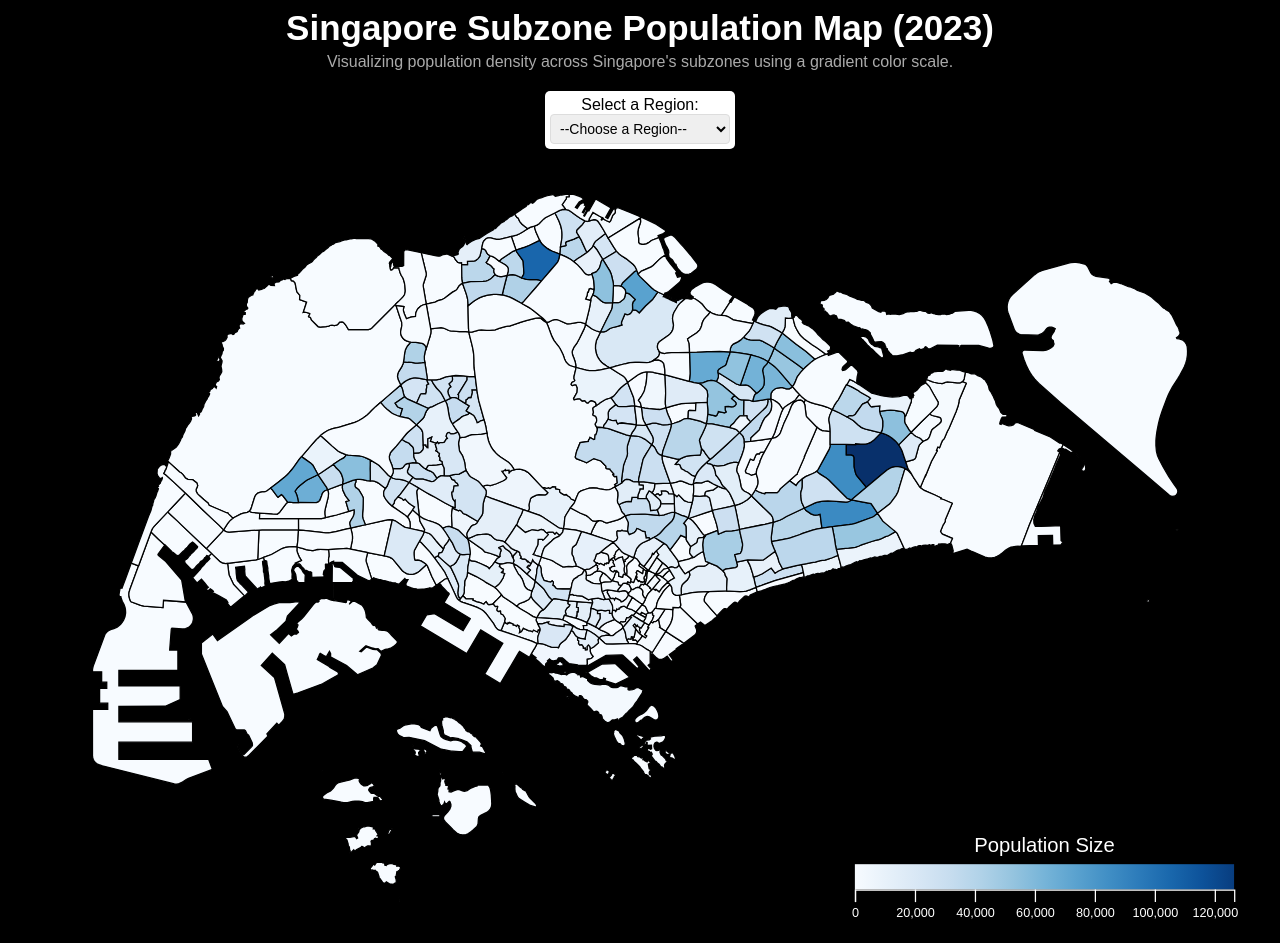
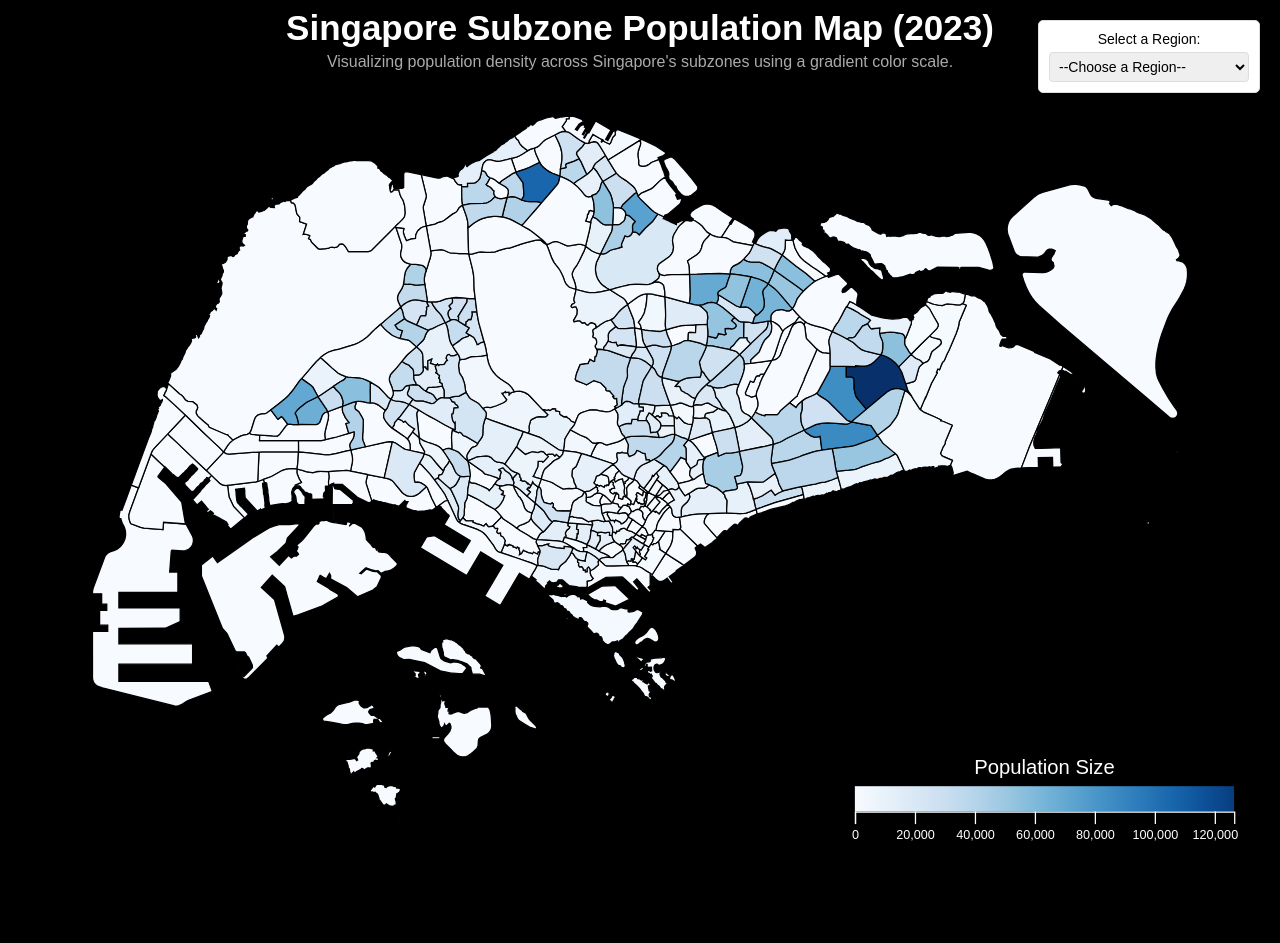
Before and after one commit to yonglin6/HCDIV-4, a plain HTML site: page index.html in a window 1280 px wide. After the commit the page ends 865 px from the top, so only its background shows below. Drawn offline with nearby package versions, Linux system fonts and the light colour scheme.

Commit message:
Update index.html

```diff
--- a/index.html
+++ b/index.html
@@ -22,9 +22,7 @@
       fill: white; /* 图例文字颜色为白色 */
     }
     .header {
-      display: flex;
-      flex-direction: column;
-      align-items: center; /* 居中 */
+      text-align: center;
       margin-bottom: 20px;
     }
     .header h1 {
@@ -33,23 +31,30 @@
       color: white; /* 标题颜色为白色 */
     }
     .header p {
-      margin: 5px 0 10px;
+      margin: 5px 0 0;
       font-size: 16px;
       color: #aaa; /* 说明文字颜色为浅灰色 */
     }
     .dropdown-container {
-      margin-top: 10px; /* 距离顶部文字10px */
+      position: absolute;
+      top: 20px;
+      right: 20px; /* 设置右侧间距 */
       background-color: white;
       color: black;
-      padding: 5px;
+      padding: 10px;
       border-radius: 5px;
+      border: 1px solid #ddd;
       box-shadow: 0 2px 5px rgba(0, 0, 0, 0.3);
-      display: flex;
-      flex-direction: column;
-      align-items: center;
+      width: 200px;
+      text-align: center;
+    }
+    .dropdown-container label {
+      font-size: 14px;
+      margin-bottom: 5px;
+      display: block;
     }
     .dropdown-container select {
-      width: 180px;
+      width: 100%;
       padding: 5px;
       border: 1px solid #ddd;
       border-radius: 4px;
@@ -61,15 +66,15 @@
 <div class="header">
   <h1>Singapore Subzone Population Map (2023)</h1>
   <p>Visualizing population density across Singapore's subzones using a gradient color scale.</p>
-  <div class="dropdown-container">
-    <label for="region-select">Select a Region:</label>
-    <select id="region-select">
-      <option value="">--Choose a Region--</option>
-    </select>
-  </div>
 </div>
 <svg></svg>
 <div class="tooltip" style="opacity: 0;"></div>
+<div class="dropdown-container">
+  <label for="region-select">Select a Region:</label>
+  <select id="region-select">
+    <option value="">--Choose a Region--</option>
+  </select>
+</div>
 <script src="https://d3js.org/d3.v7.min.js"></script>
 
 <script>
```
